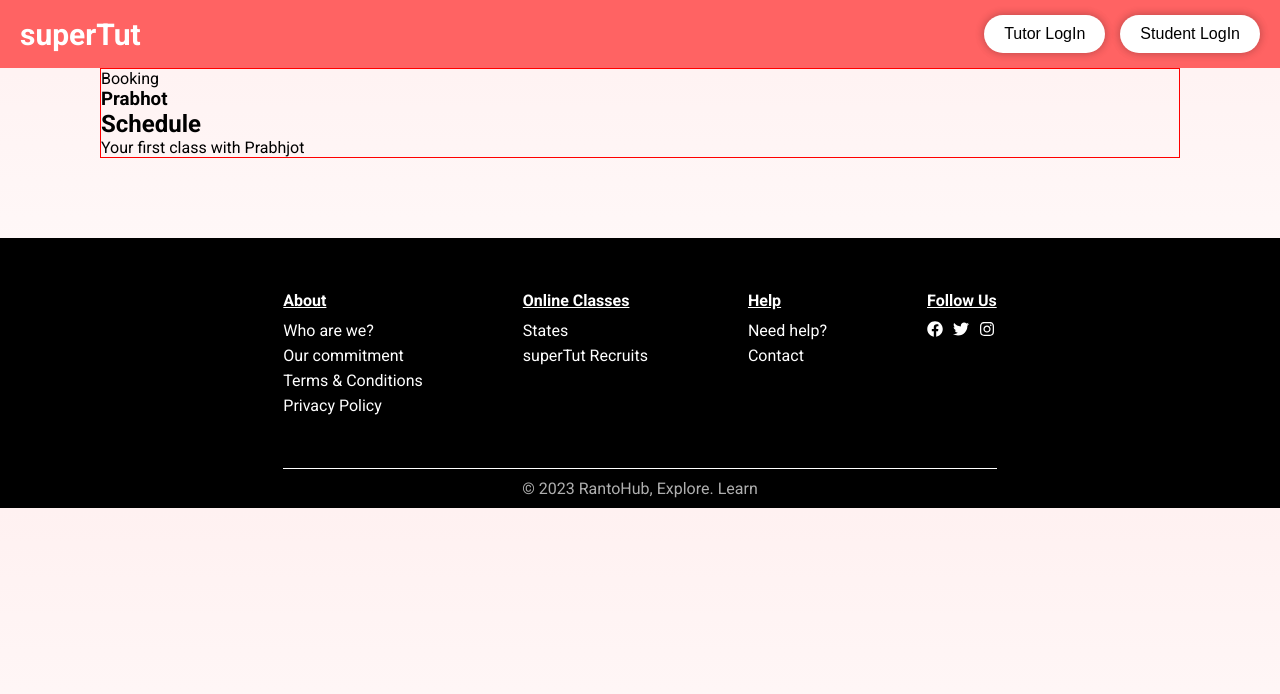
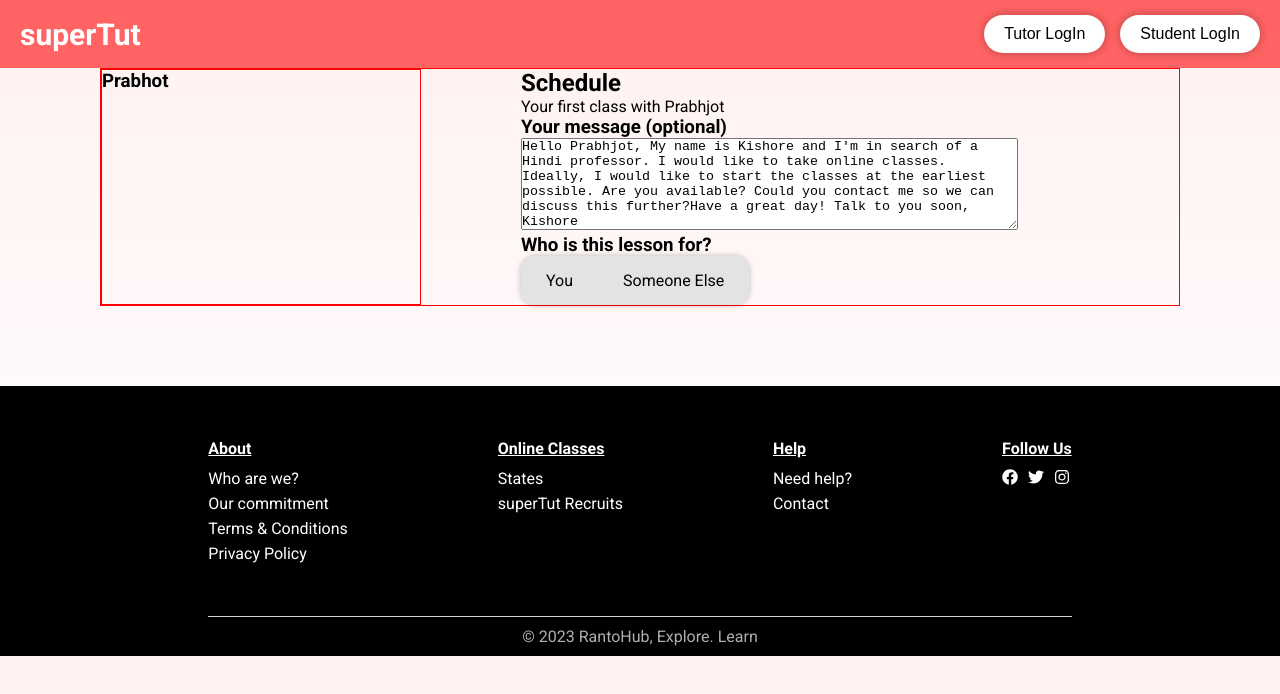
Before and after one commit to ikbhal/supertut, a React (Vite) app in the folder frontend/: page /teachers/1/booking in a window 1280 px wide. Shown: the top 694 px of the page. Built offline with nearby package versions, Linux system fonts and the light colour scheme.

Commit message:
booking page1

```diff
--- a/frontend/src/Pages/Booking.jsx
+++ b/frontend/src/Pages/Booking.jsx
@@ -1,20 +1,44 @@
-import React from 'react'
-import '../Styles/booking.css';
+import React from "react";
+import "../Styles/booking.css";
 
 const Booking = () => {
   return (
-    <div className='booking-container'>
-      Booking
-      <div className='booking-left'>
+    <div className="booking-container">
+      <div className="booking-content">
+        <div className="booking-left">
           <h3>Prabhot</h3>
         </div>
         <div className="booking-right">
+          <div className="booking-heading">
             <h2>Schedule</h2>
             <p>Your first class with Prabhjot</p>
           </div>
+          <div className="message-content">
+            <h3>Your message (optional)</h3>
+            <form>
+              <textarea
+                name=""
+                id=""
+                cols="60"
+                rows="6"
+                value="Hello Prabhjot, My name is Kishore and I'm in search of a Hindi professor. I would like to take online classes. Ideally, I would like to start the classes at the earliest possible. Are you available? Could you contact me so we can discuss this further?Have a great day! Talk to you soon, Kishore"
+              ></textarea>
+            </form>
+          </div>
+          <div>
+            <h3>Who is this lesson for?</h3>
+            <div className="select-person">
+                <input className="input" id="you" type="radio" name="radio" value="you" />
+                <label className="label" htmlFor="you">You</label>
+                <input className="input" id="others" type="radio" name="radio" value="someoneElse" />
+                <label className="label" htmlFor="others">Someone Else</label>
 
             </div>
-  )
-}
+          </div>
+        </div>
+      </div>
+    </div>
+  );
+};
 
-export default Booking
+export default Booking;
--- a/frontend/src/Pages/Footer.jsx
+++ b/frontend/src/Pages/Footer.jsx
@@ -4,7 +4,7 @@ import { FaFacebook, FaInstagram, FaTwitter } from "react-icons/fa";
 const Footer = () => {
   return (
     <div className="footer-container">
-      <div className="center-container">
+      <div className="center-container border-bottom">
         <div className="footer-data">
           <ul>
             <li className="heading">About</li>
--- a/frontend/src/Styles/booking.css
+++ b/frontend/src/Styles/booking.css
@@ -3,9 +3,34 @@
   margin: 0 auto;
   border: 1px solid red;
 }
+.booking-content{
+  display: flex;
+  gap: 100px;
+}
 .booking-left{
-  min-width: 300px;
+  min-width: 320px;
+  border: 1px solid red;
 }
-/* .booking-right{
-  min
-} */
+.select-person{
+  display: inline-flex;
+  border-radius: 15px;
+  overflow: hidden;
+  box-shadow: 0 0 5px 1px rgba(0,0,0,0.2);
+}
+input[type=radio]{
+  display: none;
+}
+.select-person label{
+  padding: 15px 25px;
+  cursor: pointer;
+  background-color: rgb(227, 227, 227);
+  transition: 0.6s all;
+}
+.select-person input:checked + label{
+  background-color: white;
+  font-weight: 700;
+  box-shadow: 0 0 15px 0px rgba(0,0,0,0.2);
+  transform: scale(105%);
+  z-index: 1;
+  /* border-radius: 5px; */
+}
--- a/frontend/src/Styles/footer.css
+++ b/frontend/src/Styles/footer.css
@@ -7,9 +7,9 @@ bottom: 0;
 }
 .footer-data{
   display: flex;
-  gap: 100px;
+  gap: 150px;
   padding: 50px 0;
-  border-bottom: 1px solid white;
+  border-bottom: 1.5px solid rgb(211, 211, 211) ;
 }
 .copy-right{
 text-align: center;
@@ -40,7 +40,10 @@ padding: 10px 0;
     display: flex;
     flex-direction: column;
     gap: 15px;
-    padding: 20px 0 20px 15px;
-    border-bottom: 1px solid white;
+    padding: 20px 0 20px 16px;
+    border: none;
+  }
+  .border-bottom{
+    border-bottom: 1.5px solid rgb(211, 211, 211) ;
   }
 }
--- a/frontend/src/Styles/singleteacher.css
+++ b/frontend/src/Styles/singleteacher.css
@@ -20,7 +20,6 @@
   box-shadow: 0px 4px 16px rgba(96,97,112,0.08);
   position: sticky;
   top: 50px;
-  order: 1;
   border-radius: 40px;
 }
 .img-details{
@@ -44,11 +43,15 @@
   align-items: center;
   gap: 3px;
 }
-
+.review-container{
+  display: flex;
+  flex-direction: column;
+  gap: 20px;
+}
 .review-content{
   border: 0.5px solid rgb(183, 183, 183);
   padding: 15px;
-  margin-bottom: 20px;
+
   border-radius: 20px;
 }
 .first-letter{
@@ -64,9 +67,6 @@
 }
 .review-text{
   margin-top: 10px;
-}
-.review-container .review-div{
-  margin-bottom: 15px;
 }
 .rate-card{
   display: grid;
@@ -88,6 +88,7 @@
   flex-direction: column;
   gap: 20px;
   margin-top: 20px;
+  align-items: center;
 }
 .package-details>ul{
   display: flex;
@@ -101,14 +102,14 @@
 .reserve-btn{
   background-color: #ff6363;
   color: white;
-  font-size: 16px;
+  font-size: 18px;
   font-weight: 700;
   display: flex;
   align-items: center;
   justify-content: center;
   gap: 8px;
   border: none;
-  padding: 18px 28px;
+  padding: 20px 30px;
   border-radius: 30px;
 }
 .fa-message{
@@ -120,3 +121,20 @@
   align-items: center;
   gap: 10px;
 }
+
+@media(max-width:480px) {
+  .container{
+    display: flex;
+    flex-direction: column;
+    justify-content: center;
+    align-items: center;
+    margin-top: 20px;
+    gap: 20px;
+  }
+  .right-content{
+    min-width: 340px;
+  }
+  .left-content{
+    margin: 0 15px;
+  }
+}
--- a/frontend/src/Styles/teacherpage.css
+++ b/frontend/src/Styles/teacherpage.css
@@ -61,7 +61,8 @@
   .card-continer{
     display: grid;
     grid-template-columns: 1fr;
-    row-gap: 40px;
+    row-gap: 30px;
     justify-items: center;
+    align-items: center;
   }
 }
```
Lines whose indentation alone changed are shown as unchanged.
